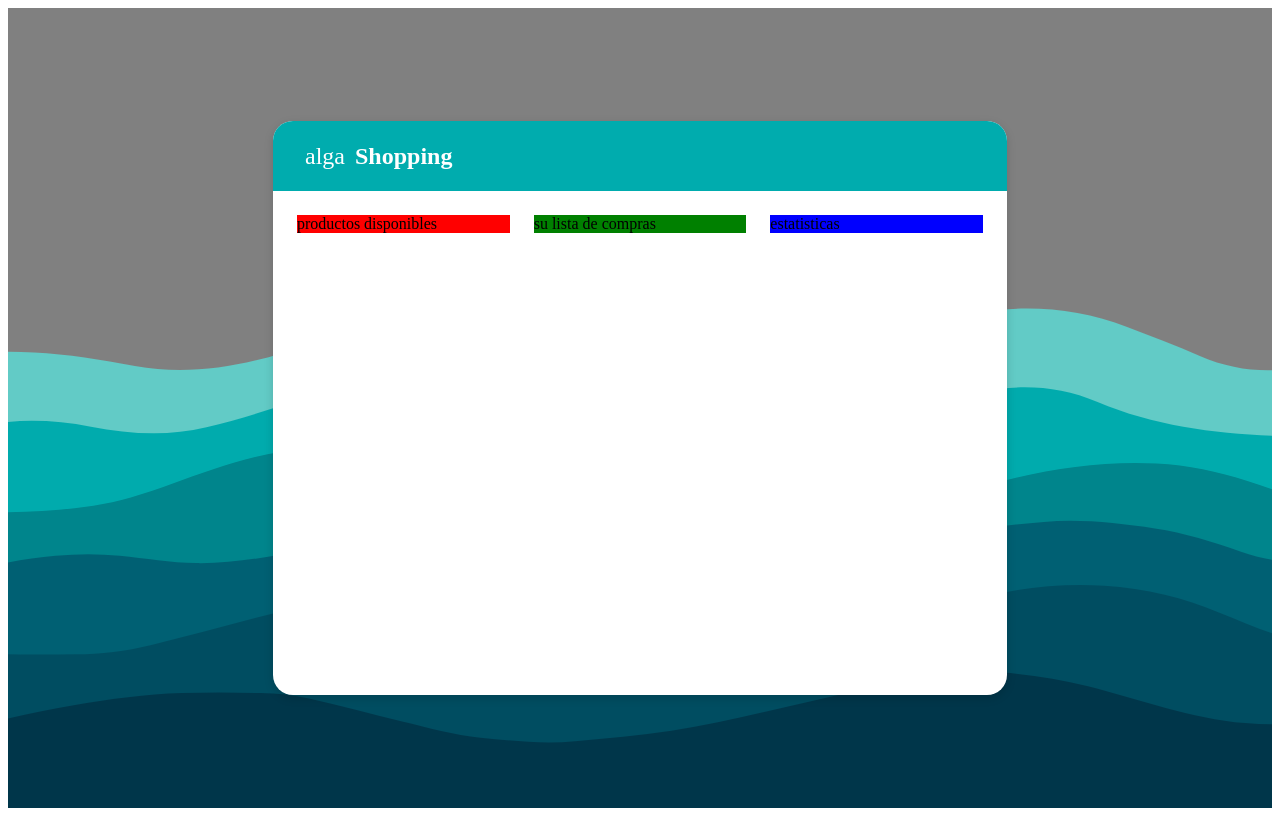
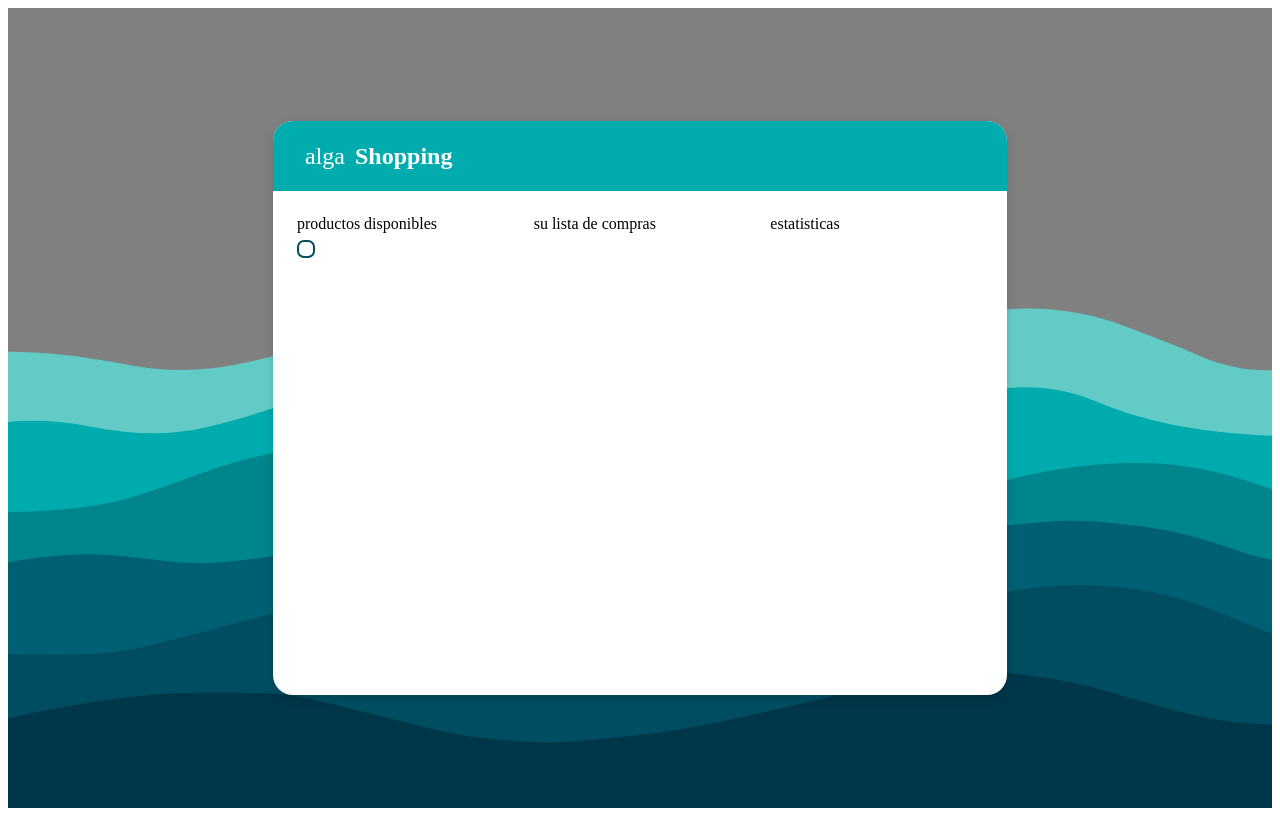
Before and after one commit to horquidia-lima/AlgaShop, a React (Create React App) app: page / in a window 1280 px wide. Built offline with nearby package versions, Linux system fonts and the light colour scheme.

Commit message:
checkbox

```diff
--- a/src/components/App/App.jsx
+++ b/src/components/App/App.jsx
@@ -1,4 +1,5 @@
 import React from "react";
+import Checkbox from "../../shared/Checkbox/Checkbox";
 import AppContainer from "../AppContainer/AppContainer";
 import AppHeader from "../AppHeader/AppHeader";
 import { Container, Wrapper } from "./App.styles";
@@ -10,12 +11,13 @@ function App() {
         <AppHeader />
         <AppContainer
           left={
-            <div style={{ backgroundColor: "red" }}>productos disponibles</div>
+            <div>
+              productos disponibles
+              <Checkbox />
+            </div>
           }
-          middle={
-            <div style={{ backgroundColor: "green" }}>su lista de compras</div>
-          }
-          right={<div style={{ backgroundColor: "blue" }}>estatisticas</div>}
+          middle={<div>su lista de compras</div>}
+          right={<div>estatisticas</div>}
         />
       </Container>
     </Wrapper>
--- /dev/null
+++ b/src/shared/Checkbox/Checkbox.js
@@ -0,0 +1,13 @@
+import React from "react";
+import { Indicator, Wrapper } from "./Checkbox.styles";
+
+function Checkbox({ value, title }) {
+  return (
+    <Wrapper>
+      <Indicator value={value} />
+      {title}
+    </Wrapper>
+  );
+}
+
+export default Checkbox;
--- /dev/null
+++ b/src/shared/Checkbox/Checkbox.styles.js
@@ -0,0 +1,22 @@
+import styled from "styled-components";
+
+export const Wrapper = styled.div`
+  height: 32px;
+
+  display: flex;
+  align-items: center;
+  cursor: default;
+`;
+
+export const Indicator = styled.div`
+  height: 14px;
+  width: 14px;
+
+  border-radius: 7px;
+  border: 2px solid #004d61;
+
+  /*background-color: #004d61;*/
+
+  margin-right: 8px;
+  cursor: pointer;
+`;
```
